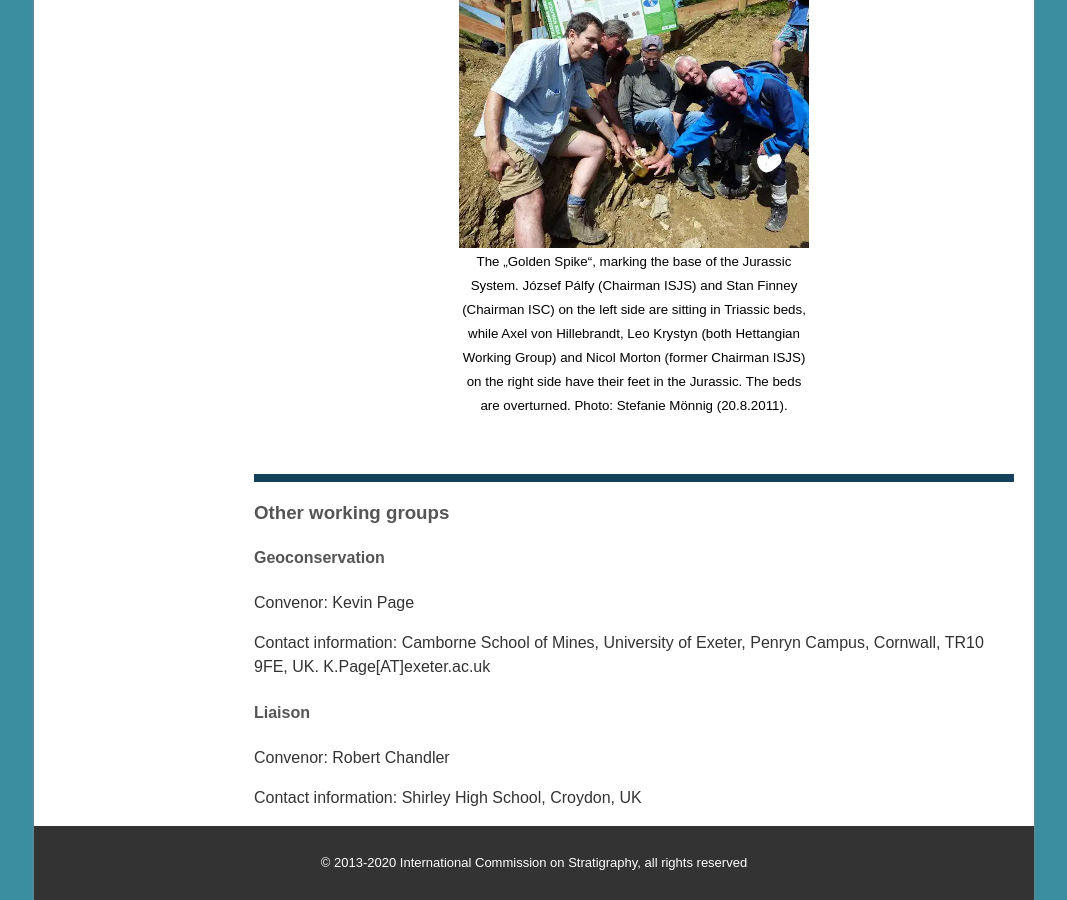
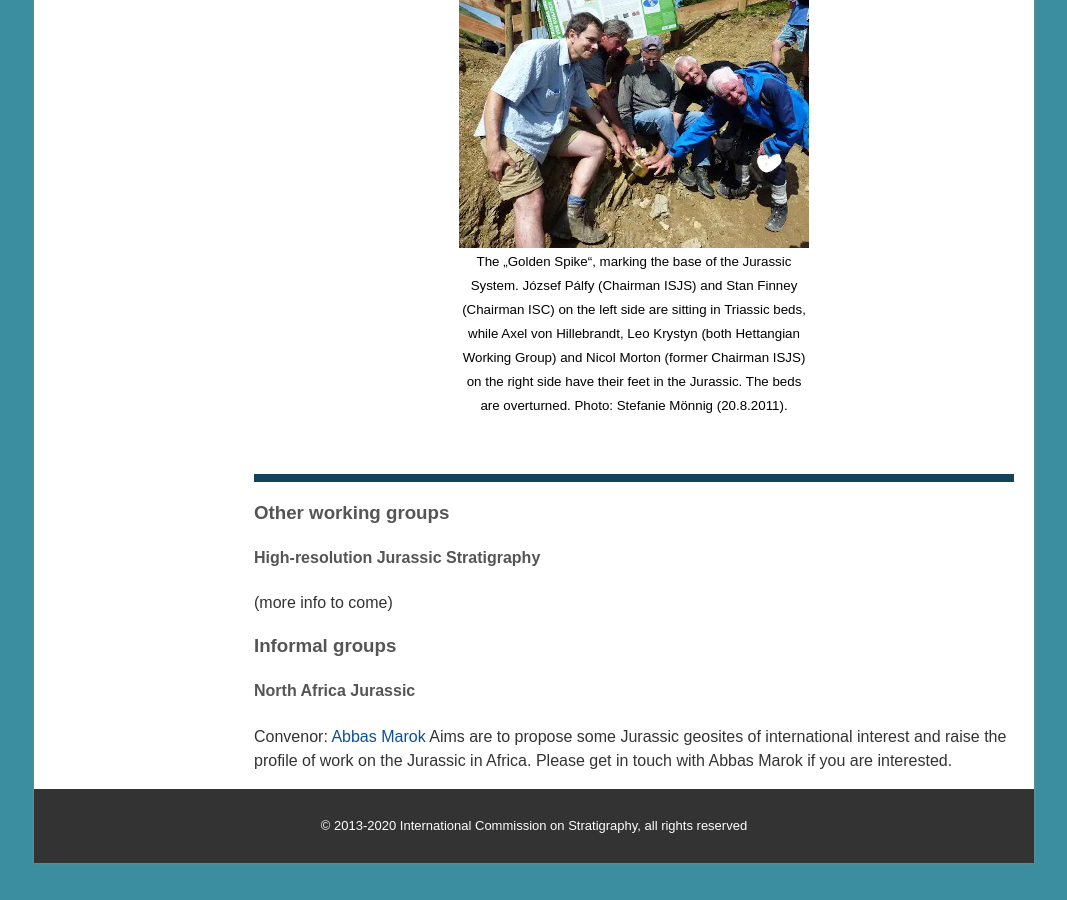
Before and after one commit to i-c-stratigraphy/subcommission-jurassic, a Jekyll site: the page built from pages/our-work.md, in a window 1280 px wide and 900 px high, scrolled down 7454 px. Shown: the whole window, without its empty margins (106-1173 px from the left). Built offline with Jekyll 4.4.1, drawn with Linux system fonts in a browser that asks for light colours; after the commit the page ends 8317 px from its top, so only the background shows below that.

Commit message:
Update our-work.md

```diff
--- a/pages/our-work.md
+++ b/pages/our-work.md
@@ -175,13 +175,10 @@ A full account is published in:
 
 <div style="height:8px; width:100%; background-color:#14425A; display:block;">&nbsp;</div>
 ### Other working groups
-#### Geoconservation
-Convenor: Kevin Page
+#### High-resolution Jurassic Stratigraphy
+(more info to come)
 
-Contact information: Camborne School of Mines, University of Exeter, Penryn Campus, Cornwall, TR10 9FE, UK. K.Page[AT]exeter.ac.uk
-
-
-#### Liaison
-Convenor: Robert Chandler
-
-Contact information: Shirley High School, Croydon, UK
+### Informal groups
+#### North Africa Jurassic
+Convenor: [Abbas Marok](https://abbasmarok.univ-tlemcen.dz/)
+Aims are to propose some Jurassic geosites of international interest and raise the profile of work on the Jurassic in Africa. Please get in touch with Abbas Marok if you are interested.
```
